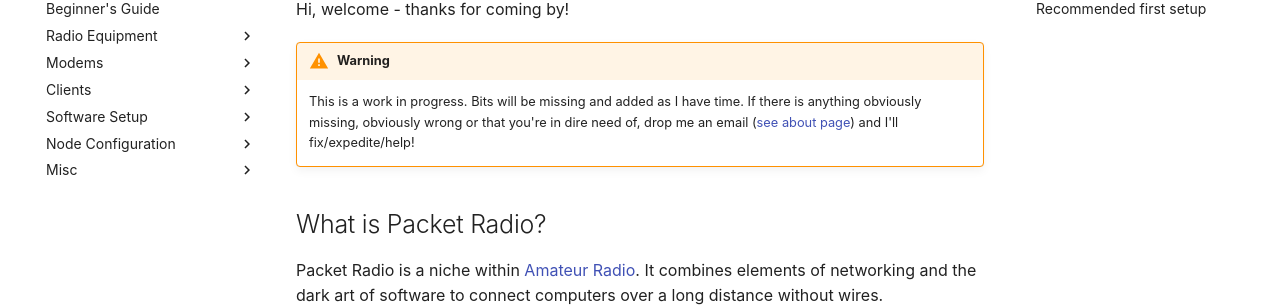
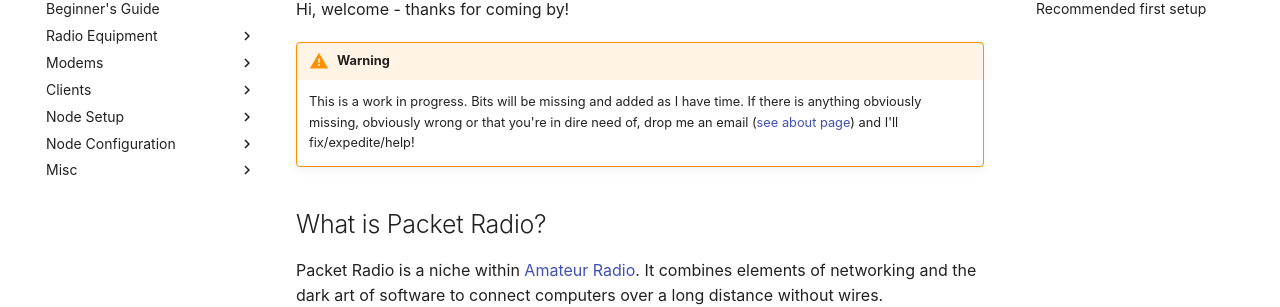
Before and after one commit to Hibby/packetradio-guide, an MkDocs documentation site: the page built from docs/index.md, in a window 1280 px wide. Shown: the part 183-490 px from the top of the page. Built offline with MkDocs 1.6.1 and Material for MkDocs 9.7.7, drawn with Linux system fonts in a browser that asks for light colours.

Commit message:
Menu refinement

```diff
--- a/mkdocs.yml
+++ b/mkdocs.yml
@@ -16,7 +16,7 @@ nav:
     - modems/direwolf.md
   - Clients:
     - clients/qtttcp.md
-  - Software Setup:
+  - Node Setup:
     - software.md
     - install/bpq.md
     - install/linux.md
```
